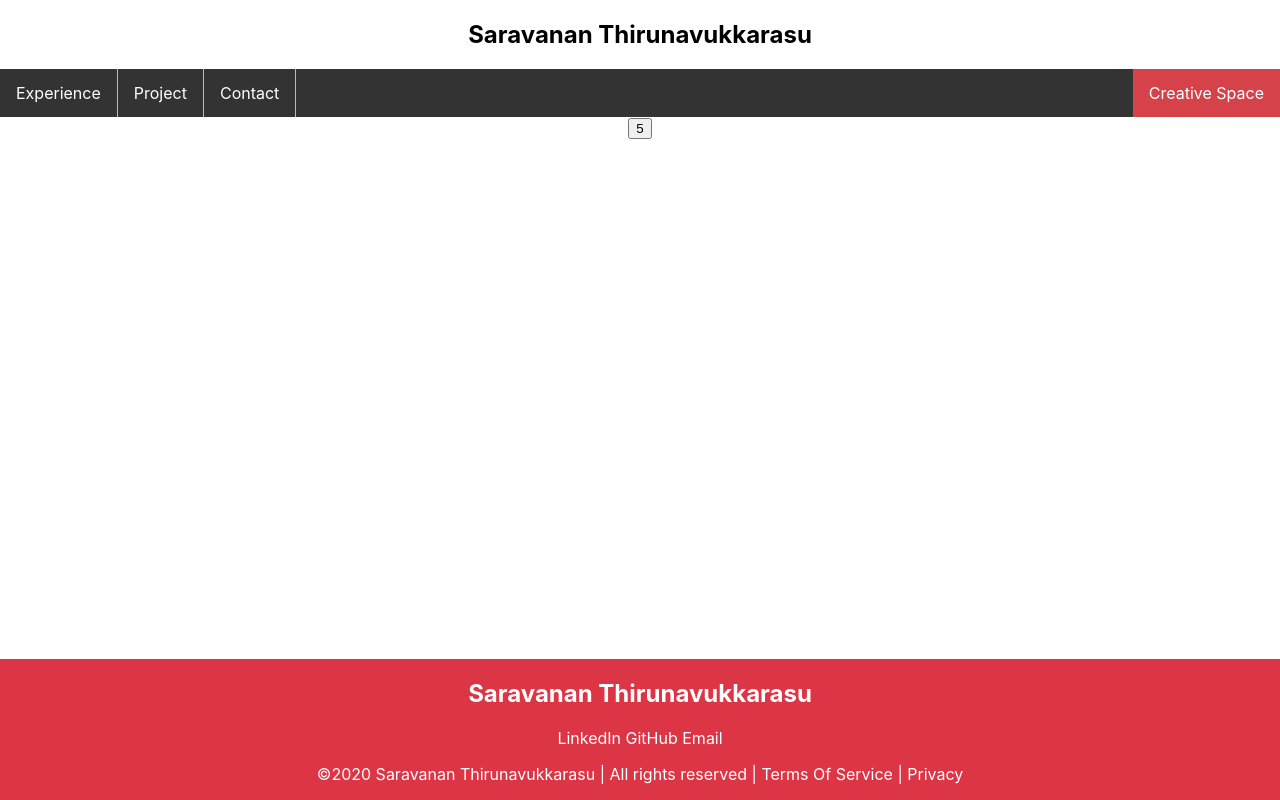
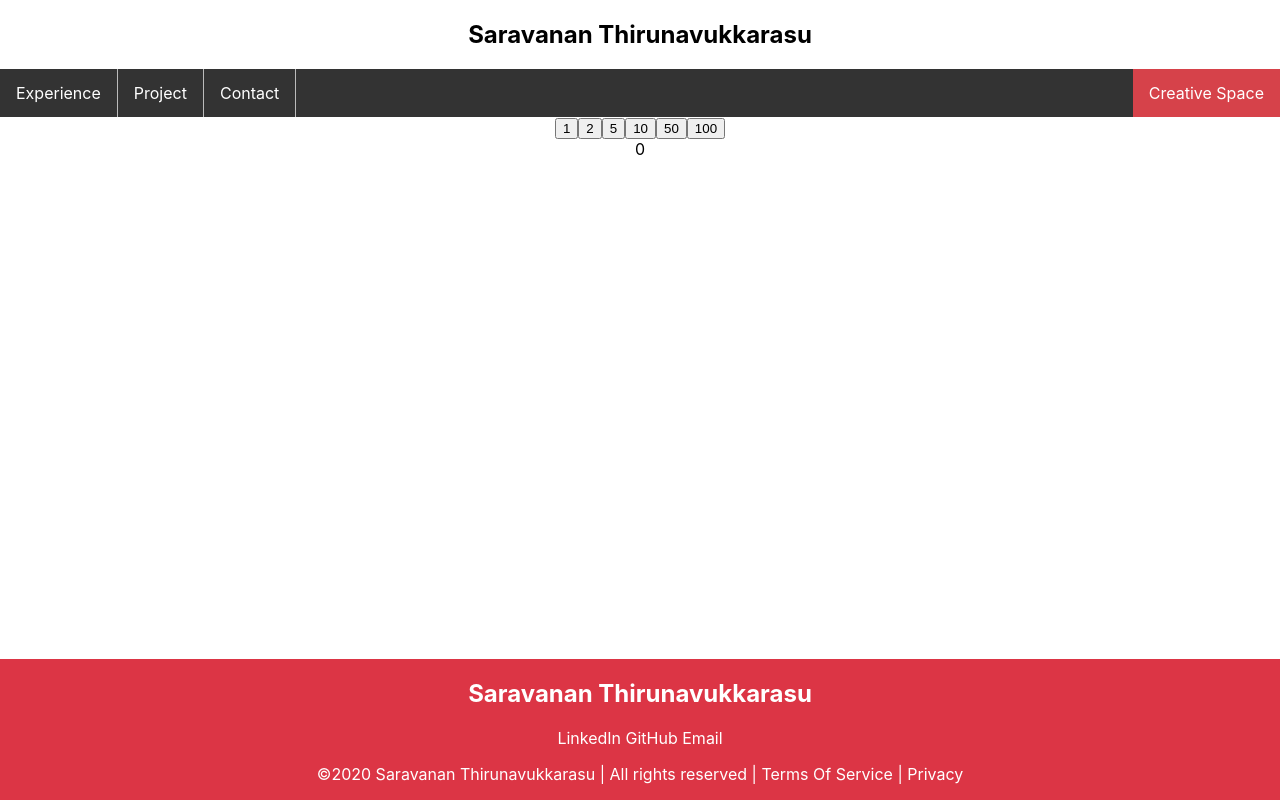
Before and after one commit to Thirunavukkarasu-Saravanan/Portfolio, a React (Create React App) app: page / in a window 1280 px wide. Built offline with nearby package versions, Linux system fonts and the light colour scheme.

Commit message:
Optimized Counter component

```diff
--- a/src/App.js
+++ b/src/App.js
@@ -4,6 +4,7 @@ import "./App.css";
 import Titlebar from "./Components/Titlebar";
 import Footer from "./Components/Footer";
 import Counter from "./Components/Counter";
+import MultipleCounter from "./Components/MultipleCounter";
 
 function App() {
   return (
@@ -12,7 +13,8 @@ function App() {
         <div>
           <Titlebar />
         </div>
-        <Counter />
+        {/* <Counter /> */}
+        <MultipleCounter />
         <div>
           <Footer />
         </div>
--- /dev/null
+++ b/src/Components/MultipleCounter.js
@@ -0,0 +1,37 @@
+import React from "react";
+import { useEffect, useState } from "react";
+
+// A more design oriented and generic approach to achieve reusability with stage logic and elemenets to be displayed written as individual components
+//This componenent will serve as the parent component from which props will be passed to children components (state and display)
+// A simple iterative counter component created with separation of concerns/ loosely coupled that displays the counter value to be incremented and result of the value
+function MainMultiple() {
+  //Declare use state hook
+  const [counter, setCounter] = useState(0);
+  //passing in value to be incremented, function should be passed as reference and not invoked
+  const handlePress = (incrementValueby) =>
+    setCounter(counter + incrementValueby);
+  return (
+    <div>
+      <LogicState incrementCount={handlePress} incrementBy={1} />
+      <LogicState incrementCount={handlePress} incrementBy={2} />
+      <LogicState incrementCount={handlePress} incrementBy={5} />
+      <LogicState incrementCount={handlePress} incrementBy={10} />
+      <LogicState incrementCount={handlePress} incrementBy={50} />
+      <LogicState incrementCount={handlePress} incrementBy={100} />
+      <Display result={counter} />
+    </div>
+  );
+}
+
+//Counter is initialized here as from useState and will reflect the changes based on how the event is handled
+function Display(props) {
+  return <div>{props.result}</div>;
+}
+
+//event handle logic
+function LogicState(props) {
+  const handleLogic = () => props.incrementCount(props.incrementBy);
+  return <button onClick={handleLogic}>{props.incrementBy}</button>;
+}
+
+export default MainMultiple;
```
